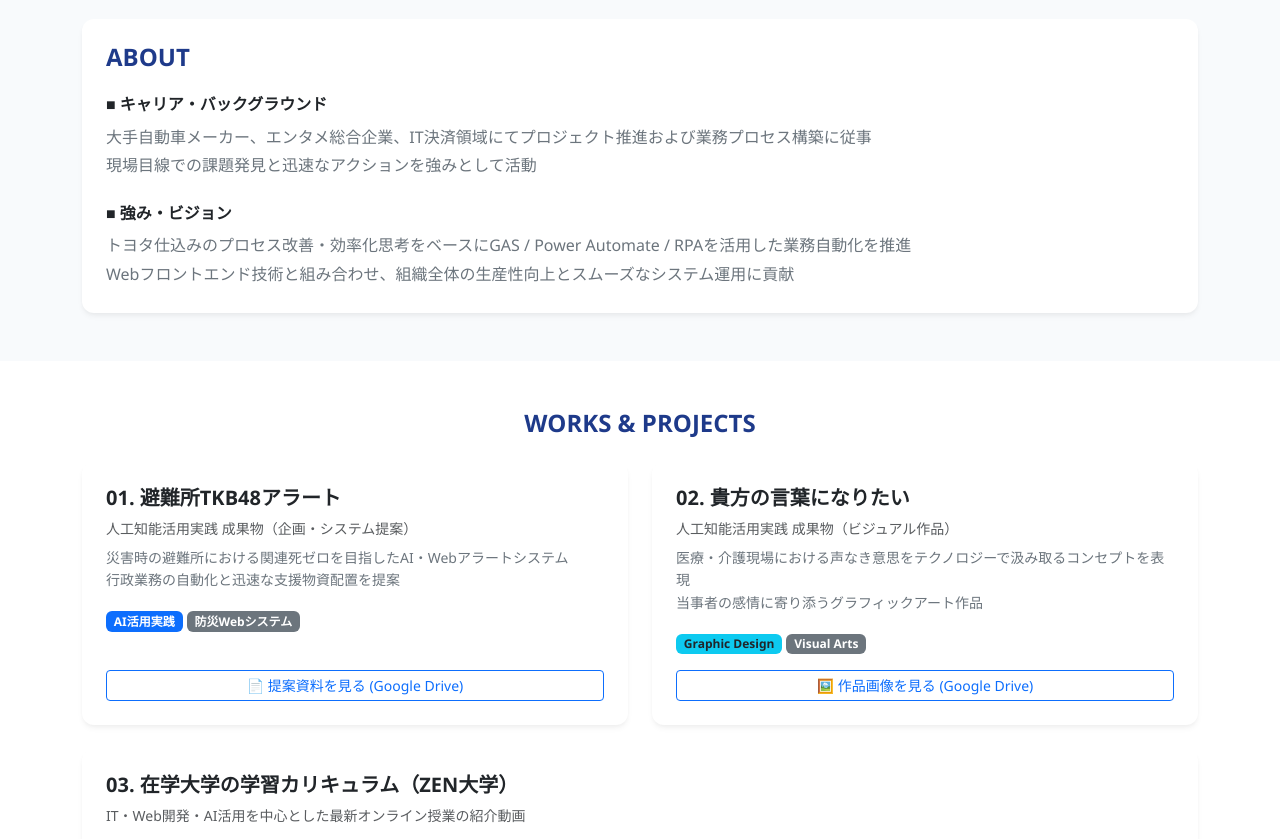
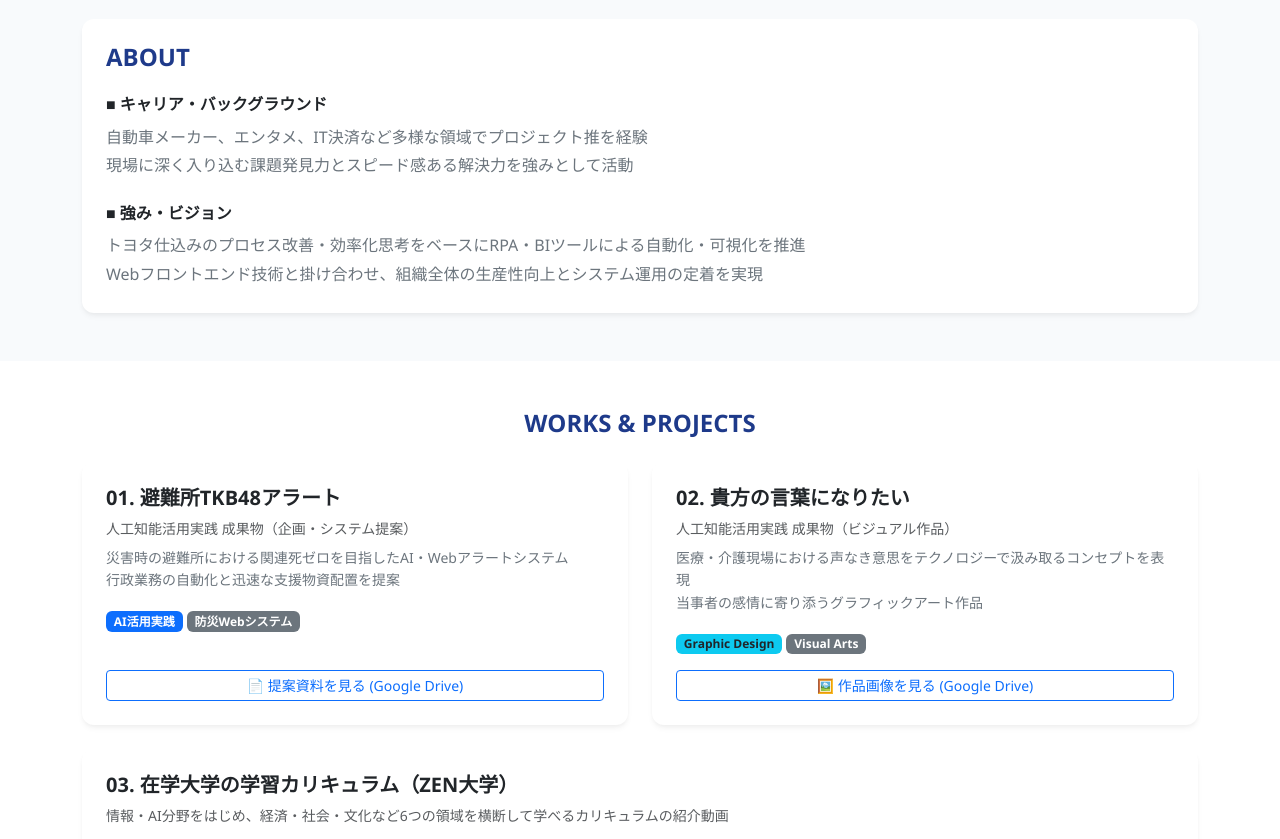
Before and after one commit to zensatono17rainbow18/portfolio, a plain HTML site: page index.html in a window 1280 px wide. Shown: the part 680-1519 px from the top of the page. Drawn offline with nearby package versions, Linux system fonts and the light colour scheme.

Commit message:
プロファイル（文言修正）

```diff
--- a/index.html
+++ b/index.html
@@ -130,16 +130,16 @@
         <div class="mb-4">
           <h3 class="h6 fw-bold text-dark mb-2">■ キャリア・バックグラウンド</h3>
           <p class="mb-0 text-secondary" style="line-height: 1.8;">
-            大手自動車メーカー、エンタメ総合企業、IT決済領域にてプロジェクト推進および業務プロセス構築に従事<br>
-            現場目線での課題発見と迅速なアクションを強みとして活動
+            自動車メーカー、エンタメ、IT決済など多様な領域でプロジェクト推を経験<br>
+            現場に深く入り込む課題発見力とスピード感ある解決力を強みとして活動
           </p>
         </div>
 
         <div>
           <h3 class="h6 fw-bold text-dark mb-2">■ 強み・ビジョン</h3>
           <p class="mb-0 text-secondary" style="line-height: 1.8;">
-            トヨタ仕込みのプロセス改善・効率化思考をベースにGAS / Power Automate / RPAを活用した業務自動化を推進<br>
-            Webフロントエンド技術と組み合わせ、組織全体の生産性向上とスムーズなシステム運用に貢献
+            トヨタ仕込みのプロセス改善・効率化思考をベースにRPA・BIツールによる自動化・可視化を推進<br>
+            Webフロントエンド技術と掛け合わせ、組織全体の生産性向上とシステム運用の定着を実現
           </p>
         </div>
       </div>
@@ -199,7 +199,7 @@
         <div class="col-12">
           <div class="card card-custom p-4">
             <h3 class="h5 fw-bold mb-2">03. 在学大学の学習カリキュラム（ZEN大学）</h3>
-            <p class="text-muted small mb-3">IT・Web開発・AI活用を中心とした最新オンライン授業の紹介動画</p>
+            <p class="text-muted small mb-3">情報・AI分野をはじめ、経済・社会・文化など6つの領域を横断して学べるカリキュラムの紹介動画</p>
             <div class="ratio ratio-16x9 mx-auto" style="max-width: 750px;">
               <iframe src="https://www.youtube.com/embed/2wqrYydAiGo" title="ZEN大学 カリキュラム紹介" allowfullscreen></iframe>
             </div>
```
